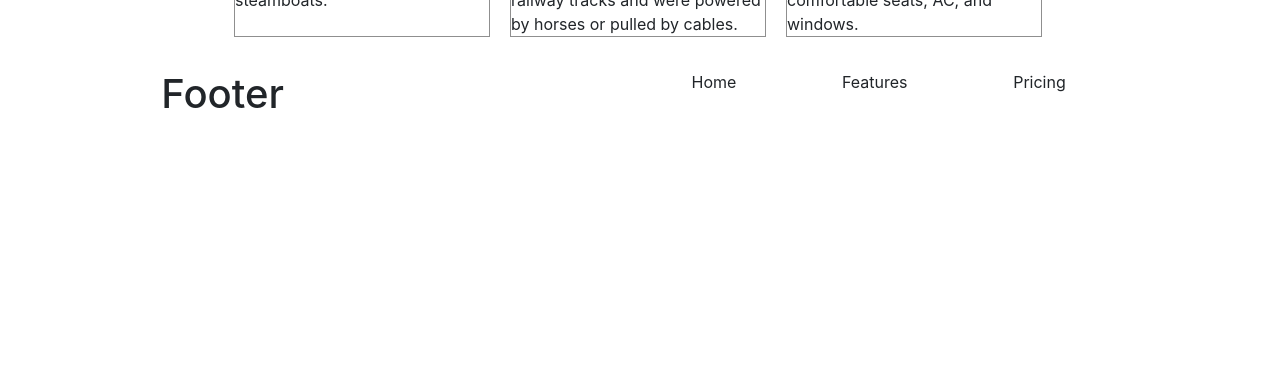
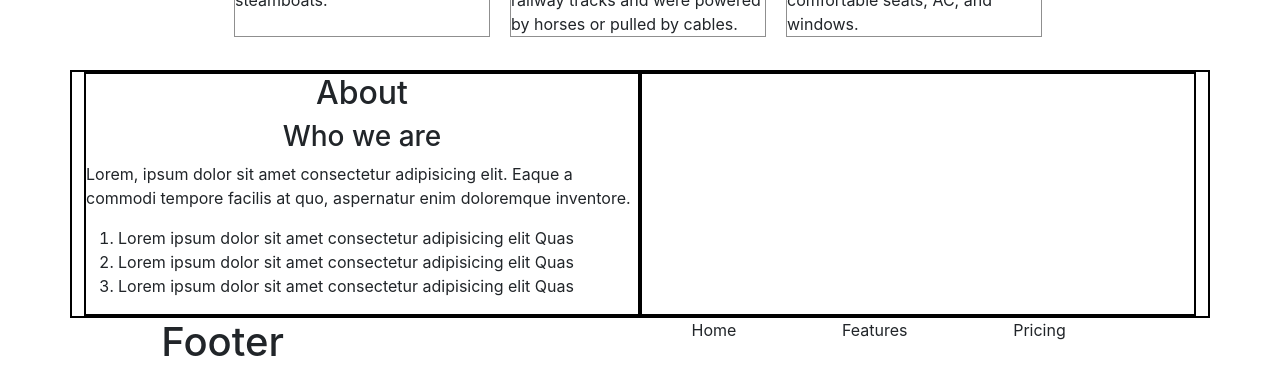
Before and after one commit to Abdullahsabir123/React-app, a React (Create React App) app: page / in a window 1280 px wide. Shown: the part 1306-1674 px from the top of the page. Before the commit the page ends 1432 px from the top, so only its background shows below. Built offline with nearby package versions, Linux system fonts and the light colour scheme.

Commit message:
Incomplete

```diff
--- a/src/App.jsx
+++ b/src/App.jsx
@@ -2,12 +2,14 @@ import React from 'react'
 import Nav from './components/Nav'
 import Herosection from './components/Herosection'
 import Footer from './components/Footer'
+import About from './components/About'
 
 export default function App() {
   return (
     <React.StrictMode>
       <Nav Brand='Transport' pic='https://images.pexels.com/photos/3207442/pexels-photo-3207442.jpeg?auto=compress&cs=tinysrgb&w=600'/>
       <Herosection/>
+      <About/>
       <Footer/>
     </React.StrictMode>
   )
--- /dev/null
+++ b/src/components/About.css
@@ -0,0 +1,16 @@
+.container{
+    border: 2px solid black;
+    display: flex;
+    flex-wrap: wrap;
+}
+.container1{
+    width: 50%;
+    border: 2px solid black;
+}
+.text{
+    text-align: center;
+}
+.container2{
+    width: 50%;
+    border: 2px solid black;
+}
--- /dev/null
+++ b/src/components/About.jsx
@@ -0,0 +1,22 @@
+import React from 'react'
+import './About.css'
+
+export default function About() {
+  return (
+    <>
+    <div className='container'>
+        <div className='container1'>
+            <h2 className='text'>About</h2>
+            <h3 className='text'>Who we are</h3>
+            <p>Lorem, ipsum dolor sit amet consectetur adipisicing elit. Eaque a commodi tempore facilis at quo, aspernatur enim doloremque inventore.</p>
+            <ol>
+                <li>Lorem ipsum dolor sit amet consectetur adipisicing elit Quas</li>
+                <li>Lorem ipsum dolor sit amet consectetur adipisicing elit Quas</li>
+                <li>Lorem ipsum dolor sit amet consectetur adipisicing elit Quas</li>
+            </ol>
+        </div>
+        <div className='container2'></div>
+    </div>
+    </>
+  )
+}
```
